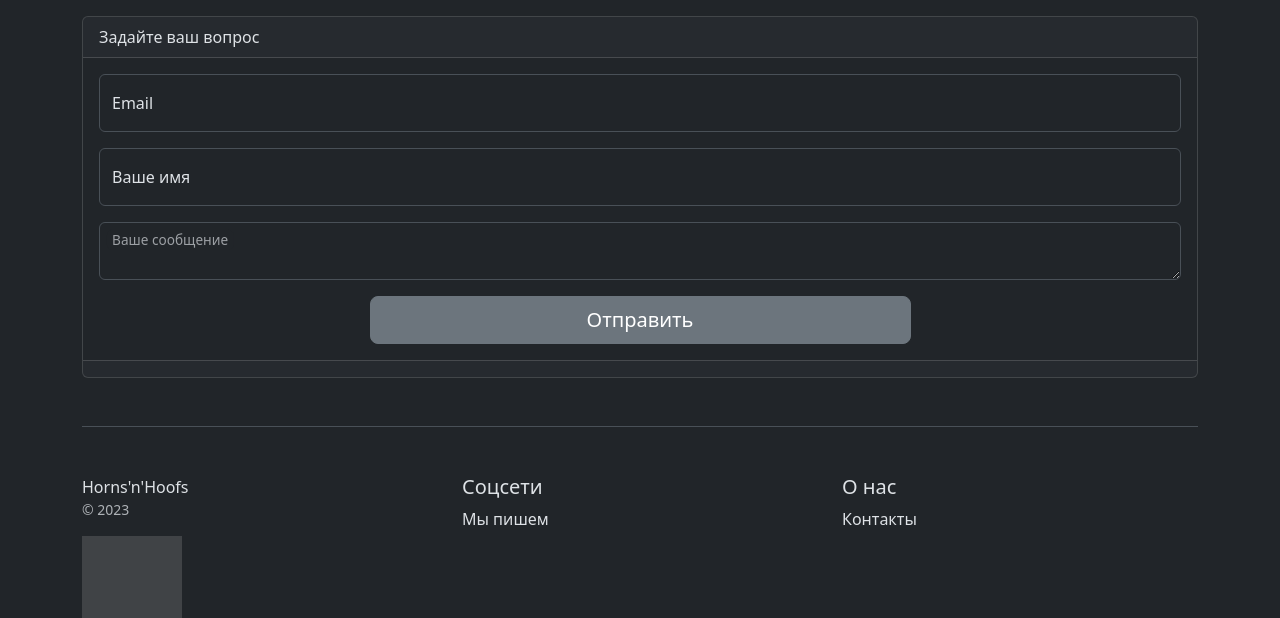
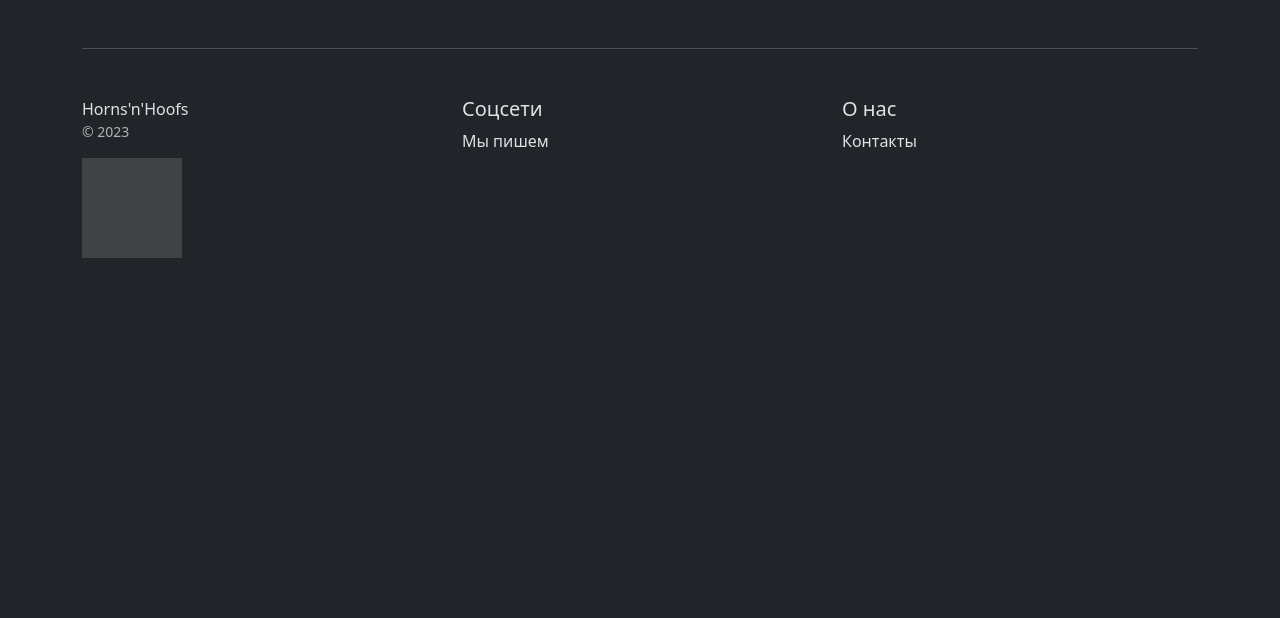
Before and after one commit to IldarGaleevSkyProHomeworks/django_homeworks, a Django app: page /contacts in a window 1280 px wide. Shown: the part 57-675 px from the top of the page. Run offline with Django 4.2, Linux system fonts and the light colour scheme; data that the repository does not hold is empty; some libraries are stand-ins or nearby versions; grey boxes are pictures that could not be loaded.

Commit message:
refactoring: remove feedback

```diff
--- a/main/templates/main/contacts.html
+++ b/main/templates/main/contacts.html
@@ -5,50 +5,18 @@
 
     {% for contact in contacts %}
         <div class="card my-3">
-    <div class="card-header">{{contact.name}}</div>
+            <div class="card-header">{{ contact.name }}</div>
             <address>
                 <ul class="list-group list-group-flush">
                     <li class="list-group-item">
                         {% for phone in contact.phones %}
-          <a class="phone" href="tel:{{phone}}">{{phone}}</a>
+                            <a class="phone" href="tel:{{ phone }}">{{ phone }}</a>
                         {% endfor %}
                     </li>
-        <li class="list-group-item">{{contact.address}}</li>
+                    <li class="list-group-item">{{ contact.address }}</li>
                 </ul>
             </address>
         </div>
     {% endfor %}
-  <div class="card my-3">
-    <div class="card-header">Задайте ваш вопрос</div>
-    <div class="card-body">
-      <form action="" method="post">
-        {% csrf_token %}
 
-        <div class="form-floating mb-3">
-          <input name="email" type="email" class="form-control" id="emailInput" placeholder="name@example.com" />
-          <label for="emailInput">Email</label>
-        </div>
-
-        <div class="form-floating mb-3">
-          <input name="name" type="text" class="form-control" id="nameInput" placeholder="Сергей" />
-          <label for="nameInput">Ваше имя</label>
-        </div>
-        <div class="form-floating mb-3">
-          <textarea name="message" class="form-control" id="messageInput"></textarea>
-          <label for="messageInput">Ваше сообщение</label>
-        </div>
-        <div class="d-grid gap-2 col-6 mx-auto">
-          <button type="submit" class="btn btn-secondary btn-lg">Отправить</button>
-        </div>
-      </form>
-    </div>
-    <div class="card-footer text-body-secondary">
-      {% for item in feedback %}
-        <blockquote class="blockquote mb-0">
-          <p>{{ item.message }}</p>
-          <footer class="blockquote-footer">{{ item.name }}</footer>
-        </blockquote>
-      {% endfor %}
-    </div>
-  </div>
 {% endblock %}
--- a/main/views.py
+++ b/main/views.py
@@ -54,19 +54,7 @@ def product_info(request, product_id):
     return redirect(catalog, permanent=True)
 
 
-in_memory_db = []
-
-
 def contacts(request: WSGIRequest):
-    if request.method == 'POST':
-        new_item = {
-            'name': request.POST.get('name'),
-            'email': request.POST.get('email'),
-            'message': request.POST.get('message'),
-        }
-        in_memory_db.append(new_item)
-        pprint(new_item)
-
     contact_list = [{
         'name': contact.name,
         'phones': [phone.strip() for phone in contact.phones.split(',')],
@@ -78,7 +66,6 @@ def contacts(request: WSGIRequest):
         'main/contacts.html',
         {
             'title': 'Контакты',
-            'feedback': [{'name': f'{item["name"][0]}***', 'message': item["message"]} for item in in_memory_db[-3:]],
             'contacts': contact_list
         })
 
```
Lines whose indentation alone changed are shown as unchanged.
